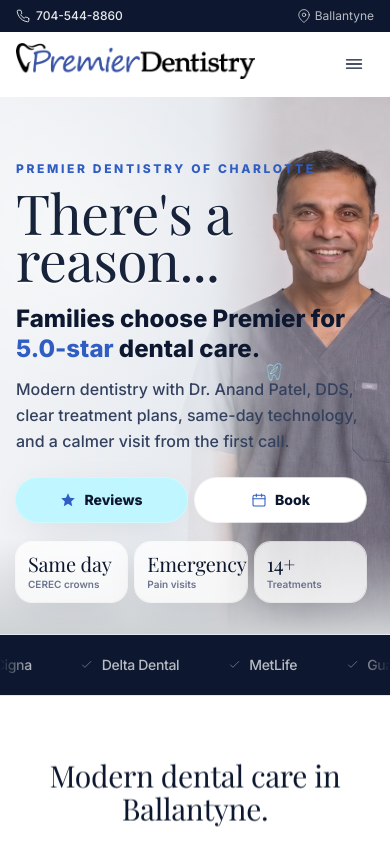
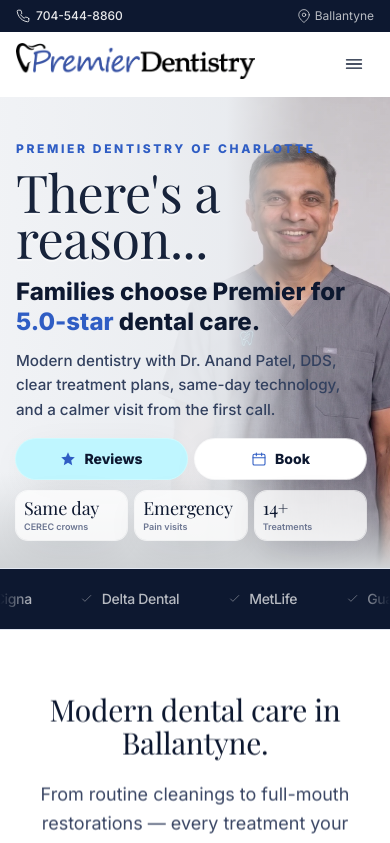
Before and after one commit to sendeepak2025/premierdentistrync.com, a Next.js app: page / in a window 390 px wide. Shown: the top 843 px of the page. Built offline with nearby package versions, Linux system fonts and the light colour scheme; a web font is replaced by a local one.

Commit message:
Fix mobile hero spacing

```diff
--- a/src/app/page.tsx
+++ b/src/app/page.tsx
@@ -99,12 +99,12 @@
           priority
           quality={100}
           sizes="100vw"
-          className="z-0 object-cover object-[70%_center] sm:object-[82%_center] lg:object-center"
+          className="z-0 object-cover object-[76%_top] sm:object-[82%_center] lg:object-center"
         />
-        <div className="absolute inset-0 z-0 bg-[radial-gradient(circle_at_18%_26%,rgba(255,255,255,0.46),transparent_34%),linear-gradient(90deg,rgba(241,243,246,0.98)_0%,rgba(232,236,241,0.94)_54%,rgba(207,210,213,0.18)_72%,rgba(207,210,213,0)_100%)] sm:bg-[radial-gradient(circle_at_18%_26%,rgba(255,255,255,0.42),transparent_32%),linear-gradient(90deg,rgba(232,235,238,0.96)_0%,rgba(224,228,233,0.88)_38%,rgba(207,210,213,0.16)_62%,rgba(207,210,213,0)_100%)]" />
+        <div className="absolute inset-0 z-0 bg-[linear-gradient(90deg,rgba(241,243,246,0.98)_0%,rgba(235,238,242,0.94)_58%,rgba(207,210,213,0.22)_78%,rgba(207,210,213,0)_100%)] sm:bg-[radial-gradient(circle_at_18%_26%,rgba(255,255,255,0.42),transparent_32%),linear-gradient(90deg,rgba(232,235,238,0.96)_0%,rgba(224,228,233,0.88)_38%,rgba(207,210,213,0.16)_62%,rgba(207,210,213,0)_100%)]" />
         <div className="absolute inset-x-0 bottom-0 z-0 h-24 bg-gradient-to-t from-[#cfd2d5] to-transparent" />
 
-        <div className="relative z-10 mx-auto max-w-7xl px-4 py-8 sm:min-h-[640px] sm:px-6 sm:py-16 lg:min-h-[680px] lg:px-8">
+        <div className="relative z-10 mx-auto max-w-7xl px-4 py-7 sm:min-h-[640px] sm:px-6 sm:py-16 lg:min-h-[680px] lg:px-8">
           <Reveal className="flex max-w-[680px] flex-col justify-center sm:min-h-[560px] lg:min-h-[600px]" y={24}>
             <div className="hidden max-w-[320px] flex-wrap items-center gap-2 sm:flex sm:max-w-none sm:gap-3">
               <RatingChip variant="light" reviewsLabel="local Google reviews" />
@@ -114,40 +114,40 @@
               </span>
             </div>
 
-            <p className="mt-8 text-xs font-extrabold uppercase tracking-[0.22em] text-brand sm:mt-10 sm:text-sm">
+            <p className="mt-4 text-xs font-extrabold uppercase tracking-[0.22em] text-brand sm:mt-10 sm:text-sm">
               Premier Dentistry of Charlotte
             </p>
-            <h1 className="mt-3 max-w-[360px] font-display text-[3.45rem] leading-[0.86] text-[#17233b] drop-shadow-[0_2px_0_rgba(255,255,255,0.55)] sm:mt-4 sm:max-w-[620px] sm:text-[6rem] lg:text-[7.4rem]">
+            <h1 className="mt-3 max-w-[330px] font-display text-[3rem] leading-[0.88] text-[#17233b] drop-shadow-[0_2px_0_rgba(255,255,255,0.55)] min-[390px]:text-[3.25rem] sm:mt-4 sm:max-w-[620px] sm:text-[6rem] lg:text-[7.4rem]">
               There&apos;s a reason...
             </h1>
-            <p className="mt-5 max-w-[390px] text-2xl font-extrabold leading-tight text-[#0d1830] sm:mt-6 sm:max-w-xl sm:text-4xl">
+            <p className="mt-4 max-w-[335px] text-[1.35rem] font-extrabold leading-tight text-[#0d1830] min-[390px]:text-2xl sm:mt-6 sm:max-w-xl sm:text-4xl">
               Families choose Premier for{" "}
               <span className="whitespace-nowrap text-[#2f5dc4]">5.0-star</span> dental care.
             </p>
-            <p className="mt-3 max-w-[350px] text-base font-medium leading-relaxed text-[#33415f] sm:mt-4 sm:max-w-xl sm:text-lg">
+            <p className="mt-3 max-w-[320px] text-[0.95rem] font-medium leading-relaxed text-[#33415f] min-[390px]:max-w-[350px] sm:mt-4 sm:max-w-xl sm:text-lg">
               Modern dentistry with {site.doctor.name}, {site.doctor.credentials},
               clear treatment plans, same-day technology, and a calmer visit
               from the first call.
             </p>
 
-            <div className="mt-6 grid max-w-[350px] grid-cols-2 gap-2 sm:mt-8 sm:flex sm:max-w-none sm:flex-row sm:items-center sm:gap-3">
+            <div className="mt-4 grid max-w-[320px] grid-cols-2 gap-2 min-[390px]:max-w-[350px] sm:mt-8 sm:flex sm:max-w-none sm:flex-row sm:items-center sm:gap-3">
               <a
                 href="#reviews"
-                className="inline-flex w-full items-center justify-center gap-2 rounded-full bg-[#bff6ff] px-4 py-3 text-sm font-extrabold text-[#0d1830] shadow-soft ring-1 ring-cyan-100 transition-all hover:-translate-y-0.5 hover:bg-[#a6f0fb] hover:shadow-card sm:w-auto sm:px-8 sm:py-3.5 sm:text-base"
+                className="inline-flex w-full items-center justify-center gap-2 rounded-full bg-[#bff6ff] px-4 py-2.5 text-sm font-extrabold text-[#0d1830] shadow-soft ring-1 ring-cyan-100 transition-all hover:-translate-y-0.5 hover:bg-[#a6f0fb] hover:shadow-card sm:w-auto sm:px-8 sm:py-3.5 sm:text-base"
               >
                 <Icon name="star" className="h-4 w-4 text-brand" />
                 Reviews
               </a>
               <a
                 href="/contact"
-                className="inline-flex w-full items-center justify-center gap-2 rounded-full bg-white px-4 py-3 text-sm font-extrabold text-[#0d1830] shadow-soft ring-1 ring-white/70 transition-all hover:-translate-y-0.5 hover:shadow-card sm:w-auto sm:px-8 sm:py-3.5 sm:text-base"
+                className="inline-flex w-full items-center justify-center gap-2 rounded-full bg-white px-4 py-2.5 text-sm font-extrabold text-[#0d1830] shadow-soft ring-1 ring-white/70 transition-all hover:-translate-y-0.5 hover:shadow-card sm:w-auto sm:px-8 sm:py-3.5 sm:text-base"
               >
                 <Icon name="calendar" className="h-4 w-4 text-brand" />
                 Book
               </a>
             </div>
 
-            <div className="mt-5 grid max-w-[350px] grid-cols-3 gap-2 sm:mt-8 sm:max-w-2xl sm:gap-3">
+            <div className="mt-3 grid max-w-[320px] grid-cols-3 gap-2 min-[390px]:max-w-[350px] sm:mt-8 sm:max-w-2xl sm:gap-3">
               {[
                 ["Same day", "CEREC crowns"],
                 ["Emergency", "Pain visits"],
@@ -155,12 +155,12 @@
               ].map(([title, body]) => (
                 <div
                   key={title}
-                  className="rounded-2xl bg-white/78 p-3 shadow-soft ring-1 ring-white/70 backdrop-blur-sm sm:p-4"
+                  className="rounded-xl bg-white/78 p-2 shadow-soft ring-1 ring-white/70 backdrop-blur-sm sm:rounded-2xl sm:p-4"
                 >
-                  <div className="font-display text-xl leading-none text-ink sm:text-3xl">
+                  <div className="font-display text-lg leading-none text-ink sm:text-3xl">
                     {title}
                   </div>
-                  <div className="mt-1 text-[10px] font-semibold leading-tight text-muted sm:text-sm">
+                  <div className="mt-1 text-[9px] font-semibold leading-tight text-muted sm:text-sm">
                     {body}
                   </div>
                 </div>
```
